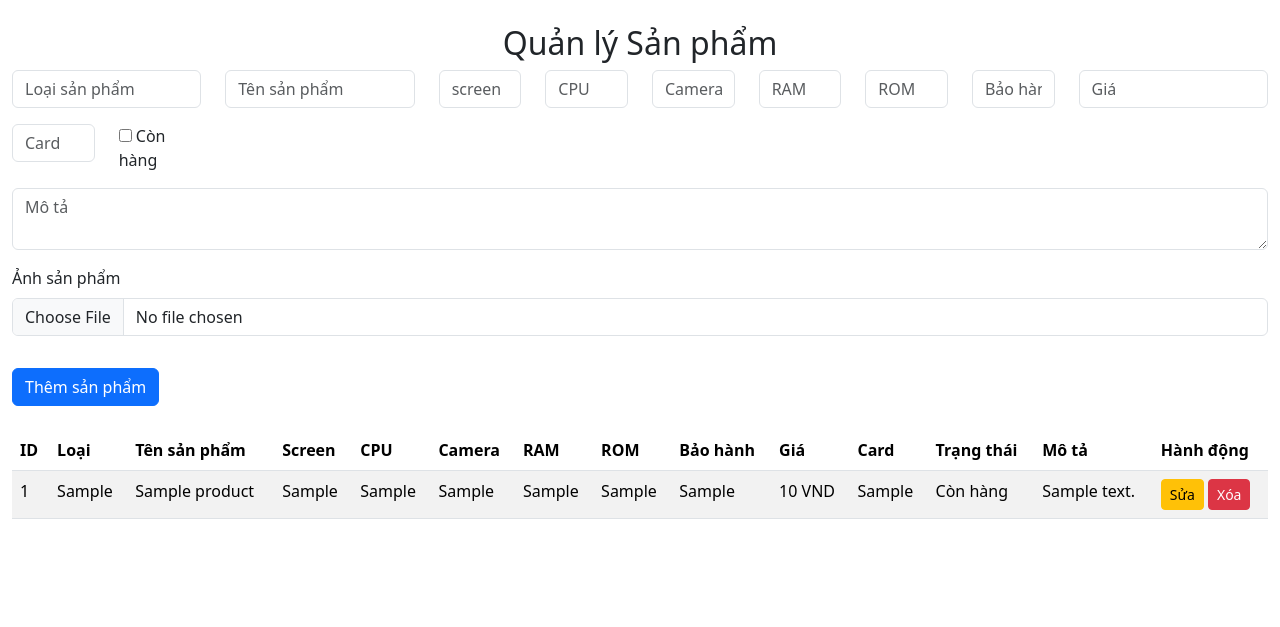
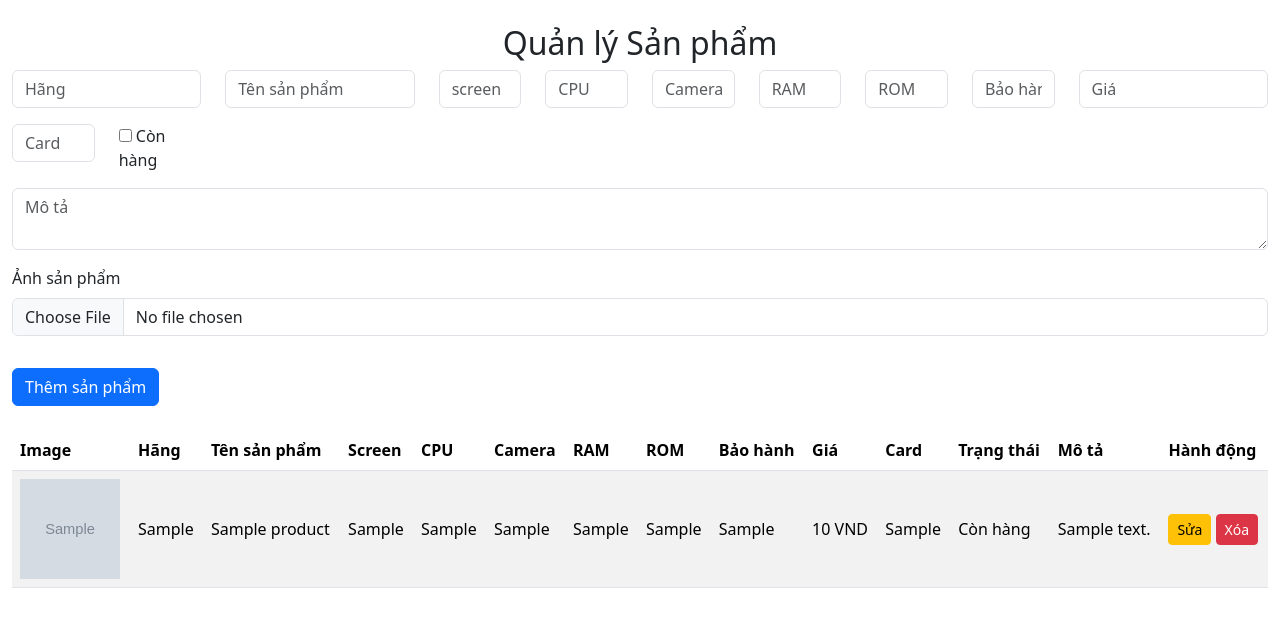
Before and after one commit to Qu4nToo/TiemHaiTay, a PHP site: page /admin/products.php in a window 1280 px wide. Shown: the part 56-683 px from the top of the page. Run offline with PHP 8.4, Linux system fonts and the light colour scheme; tables that the repository leaves empty hold one stand-in row (values such as "Sample post"); grey boxes marked "Sample" are stand-in pictures.

Commit message:
fix product #1

```diff
--- a/backend/models/product.php
+++ b/backend/models/product.php
@@ -41,6 +41,7 @@ function addProduct($data)
 }
 function updateProduct($id, $data)
 {
+
     $conn = getDatabaseConnection();
     $stmt = $conn->prepare("UPDATE product SET
                                 product_type = ?, product_name = ?, screen = ?, cpu = ?, camera = ?, ram = ?, rom = ?, warranty = ?, price = ?, card = ?, status = ?, description = ?, image = ?
@@ -72,4 +73,5 @@ function deleteProduct($id)
     $stmt->bind_param("s", $id);
     return $stmt->execute();
 }
+
 ?>
--- a/backend/routes/api.php
+++ b/backend/routes/api.php
@@ -3,9 +3,8 @@ require_once '../controllers/productController.php';
 require_once '../controllers/userController.php';
 
 $action = $_GET['action'] ?? '';
-print_r($action);
 $userActions = ['addUser', 'editUser', 'deleteUser'];
-$productActions = ['add', 'edit', 'delete'];
+$productActions = ['add', 'edit', 'delete',];
 if (in_array($action, $userActions)) {
     handleRequestUser($action);
     exit;
--- a/frontend/admin/products.php
+++ b/frontend/admin/products.php
@@ -13,7 +13,7 @@ $products = getAllProducts();
             <form action="../../backend/routes/api.php?action=add" method="POST" class="mb-4">
                 <div class="row">
                     <div class="col-12 col-md-2 mb-3">
-                        <input type="text" name="product_type" class="form-control" placeholder="Loại sản phẩm"
+                        <input type="text" name="product_type" class="form-control" placeholder="Hãng"
                             required>
                     </div>
                     <div class="col-12 col-md-2 mb-3">
@@ -56,11 +56,11 @@ $products = getAllProducts();
                 </div>
                 <button type="submit" class="btn btn-primary mt-3">Thêm sản phẩm</button>
             </form>
-            <table class="table table-striped">
+            <table class="table table-striped align-middle">
                 <thead>
                     <tr>
-                        <th>ID</th>
-                        <th>Loại</th>
+                        <th>Image</th>
+                        <th>Hãng</th>
                         <th>Tên sản phẩm</th>
                         <th>Screen</th>
                         <th>CPU</th>
@@ -76,9 +76,11 @@ $products = getAllProducts();
                     </tr>
                 </thead>
                 <tbody>
-                    <?php foreach ($products as $product): ?>
+                    <?php foreach ($products as $product):
+                        $img='../assets/img/'.$product['image'];
+                        ?>
                         <tr>
-                            <td><?= $product['id'] ?></td>
+                            <td><img src="<?= $img ?>" alt="123" width="100px" height="100px"></td>
                             <td><?= $product['product_type'] ?></td>
                             <td><?= $product['product_name'] ?></td>
                             <td><?= $product['screen'] ?></td>
@@ -92,7 +94,7 @@ $products = getAllProducts();
                             <td><?= $product['status'] ? 'Còn hàng' : 'Hết hàng' ?></td>
                             <td><?= $product['description'] ?></td>
                             <td>
-                                <button class="btn btn-warning btn-sm edit-btn" data-id="<?= $product['id'] ?>"
+                                <button class="btn btn-warning btn-sm edit-btn" data-id="<?= $product['id'] ?>" data-image="<?= $product['image'] ?>"
                                     data-type="<?= $product['product_type'] ?>" data-name="<?= $product['product_name'] ?>"
                                     data-screen="<?= $product['screen'] ?>" data-cpu="<?= $product['cpu'] ?>"
                                     data-camera="<?= $product['camera'] ?>"
@@ -121,6 +123,10 @@ $products = getAllProducts();
                 </div>
                 <div class="modal-body">
                     <input type="hidden" name="id" id="edit-id">
+                    <div class="mb-3">
+                        <label for="image" class="form-label">Ảnh sản phẩm</label>
+                        <input type="file" name="image" id="edit-image" class="form-control" accept="image/*">
+                    </div>
                     <div class="mb-3">
                         <label for="edit-type" class="form-label">Loại sản phẩm</label>
                         <input type="text" name="product_type" id="edit-type" class="form-control" required>
@@ -199,6 +205,7 @@ $products = getAllProducts();
             document.getElementById('edit-card').value = this.dataset.card;
             document.getElementById('edit-status').checked = this.dataset.status === "1";
             document.getElementById('edit-description').value = this.dataset.description;
+            document.getElementById('edit-camera').value = this.dataset.camera;
             modal.show();
         });
     });
--- a/frontend/index.php
+++ b/frontend/index.php
@@ -271,7 +271,9 @@ session_start();
     <div id="carouselExampleDark2" class="carousel carousel-dark slide p-4 border-bottom border-dark"
         data-bs-ride="carousel" style="background-color: #EDEDED;">
         <div class="carousel-inner">
-            <?php foreach ($products as $index => $product): ?>
+            <?php foreach ($products as $index => $product):
+                $img='./assets/img/'.$product['image'];
+                ?>
                 <div class="carousel-item <?= $index === 0 ? 'active' : '' ?>" data-bs-interval="10000">
                     <div class="container">
                         <div class="row justify-content-center">
@@ -280,7 +282,7 @@ session_start();
                                     class="text-decoration-none p-2" id="<?= htmlspecialchars($product['id']) ?>">
                                     <div class="col product-card">
                                         <div class="card">
-                                            <img src="<?= htmlspecialchars($product['image'] ?? '../assets/img/default.png') ?>"
+                                            <img src="<?= htmlspecialchars($img) ?>"
                                                 class="card-img-top p-3 pb-0"
                                                 alt="<?= htmlspecialchars($product['product_name']) ?>">
                                             <div class="px-5 pb-5">
```
Also changed, not shown: backend/controllers/productController.php (+25 -28 lines), frontend/allproduct/index.php (+7 -3 lines).
